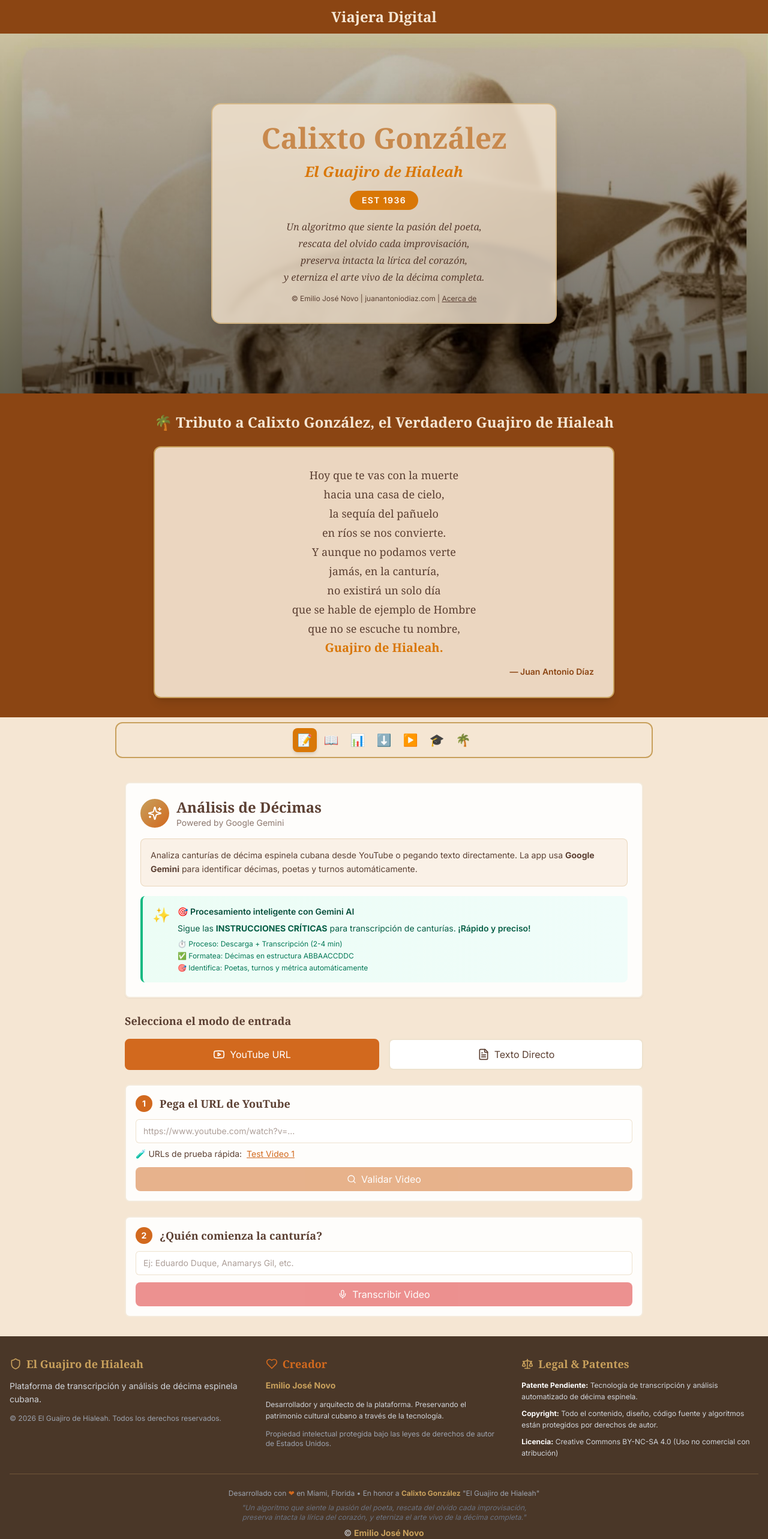
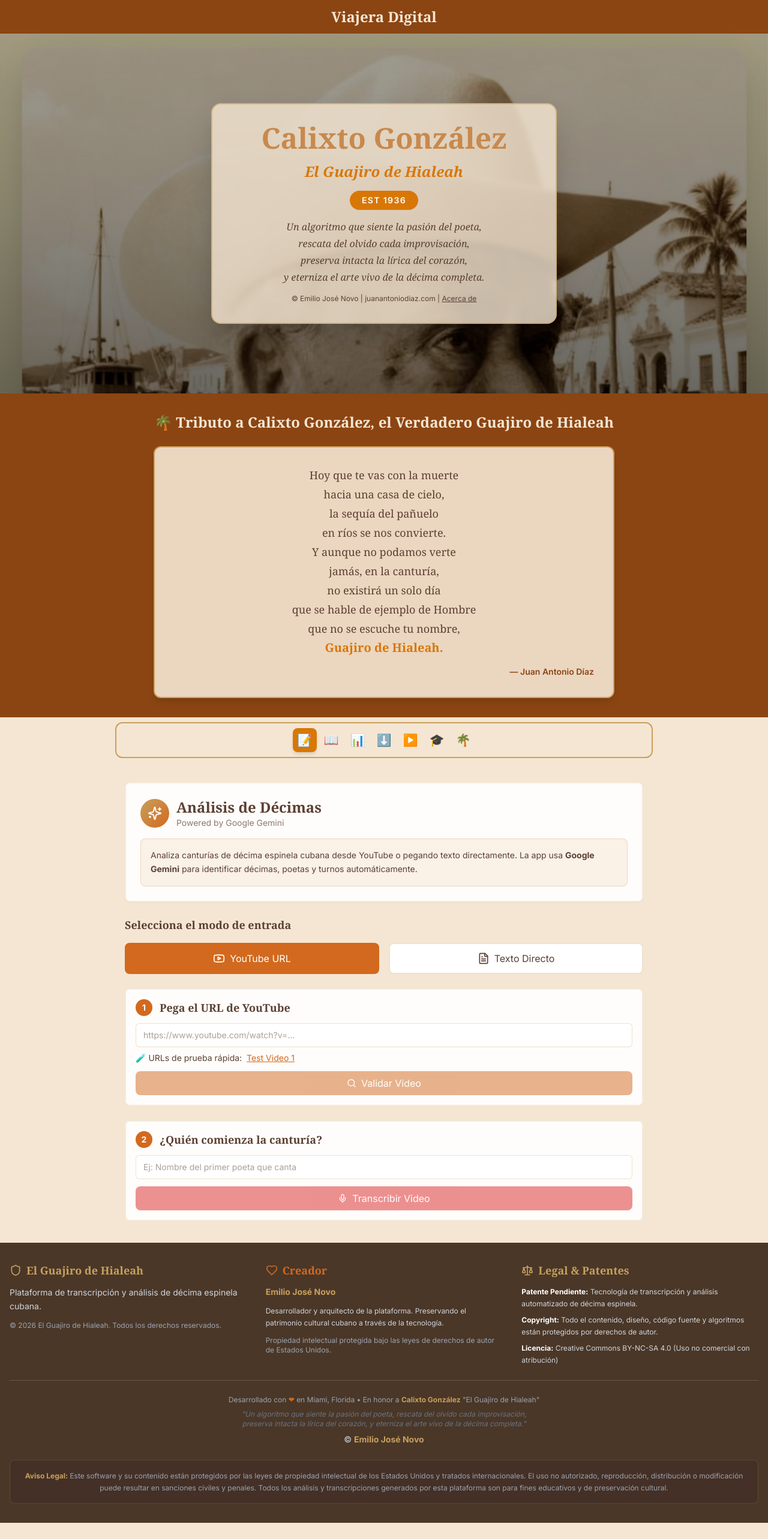
Before and after one commit to ejnburrows-rgb/VD-, a Next.js app: page / in a window 1280 px wide. Shown: the top 2566 px of the page at 60% size. After the commit the page ends 2539 px from the top, so only its background shows below. Built offline with nearby package versions, Linux system fonts and the light colour scheme; a web font is replaced by a local one.

Commit message:
UI updates: dim hero image, update input placeholder, remove Gemini example quote, fix API routes

```diff
--- a/app/api/[videoId]/analysis/route.ts
+++ b/app/api/[videoId]/analysis/route.ts
@@ -3,10 +3,10 @@ import { prisma } from '@/lib/db'
 
 export async function GET(
   request: NextRequest,
-  { params }: { params: { videoId: string } }
+  { params }: { params: Promise<{ videoId: string }> }
 ) {
   try {
-    const { videoId } = params
+    const { videoId } = await params
 
     const video = await prisma.video.findUnique({
       where: { id: videoId },
--- a/app/api/[videoId]/decimas/route.ts
+++ b/app/api/[videoId]/decimas/route.ts
@@ -3,10 +3,10 @@ import { prisma } from '@/lib/db'
 
 export async function GET(
   request: NextRequest,
-  { params }: { params: { videoId: string } }
+  { params }: { params: Promise<{ videoId: string }> }
 ) {
   try {
-    const { videoId } = params
+    const { videoId } = await params
 
     const video = await prisma.video.findUnique({
       where: { id: videoId },
--- a/app/api/[videoId]/export/pdf/route.ts
+++ b/app/api/[videoId]/export/pdf/route.ts
@@ -4,10 +4,10 @@ import { jsPDF } from 'jspdf'
 
 export async function GET(
   request: NextRequest,
-  { params }: { params: { videoId: string } }
+  { params }: { params: Promise<{ videoId: string }> }
 ) {
   try {
-    const { videoId } = params
+    const { videoId } = await params
 
     const video = await prisma.video.findUnique({
       where: { id: videoId },
--- a/app/api/[videoId]/export/share/route.ts
+++ b/app/api/[videoId]/export/share/route.ts
@@ -3,10 +3,10 @@ import { prisma } from '@/lib/db'
 
 export async function POST(
   request: NextRequest,
-  { params }: { params: { videoId: string } }
+  { params }: { params: Promise<{ videoId: string }> }
 ) {
   try {
-    const { videoId } = params
+    const { videoId } = await params
 
     const video = await prisma.video.findUnique({
       where: { id: videoId },
--- a/app/api/[videoId]/export/text/route.ts
+++ b/app/api/[videoId]/export/text/route.ts
@@ -3,10 +3,10 @@ import { prisma } from '@/lib/db'
 
 export async function GET(
   request: NextRequest,
-  { params }: { params: { videoId: string } }
+  { params }: { params: Promise<{ videoId: string }> }
 ) {
   try {
-    const { videoId } = params
+    const { videoId } = await params
 
     const video = await prisma.video.findUnique({
       where: { id: videoId },
--- a/components/hero-section.tsx
+++ b/components/hero-section.tsx
@@ -10,19 +10,19 @@ export function HeroSection() {
   return (
     <>
       <section className="relative w-full h-[600px] overflow-hidden">
-        {/* Background image */}
+        {/* Background image with subtle dimming */}
         <Image
           src="/calixto-gonzalez-hero.jpg"
           alt="Calixto González en el puerto de Hialeah"
           fill
-          className="object-cover object-top"
+          className="object-cover object-top brightness-[0.85]"
           priority
           quality={90}
           sizes="100vw"
         />
 
-        {/* subtle vignette */}
-        <div className="absolute inset-0 bg-gradient-to-b from-black/20 via-black/40 to-black/60" />
+        {/* Subtle dark overlay for gentle fade effect */}
+        <div className="absolute inset-0 bg-gradient-to-b from-black/25 via-black/35 to-black/50" />
 
         {/* Centered translucent writing square */}
         <div className="absolute inset-0 flex items-center justify-center px-4">
--- a/components/processing-section.tsx
+++ b/components/processing-section.tsx
@@ -132,27 +132,6 @@ export function ProcessingSection() {
               <strong>Google Gemini</strong> para identificar décimas, poetas y turnos automáticamente.
             </p>
           </div>
-
-          {/* Gemini AI Processing Section */}
-          <div className="bg-gradient-to-r from-emerald-50 to-teal-50 p-4 rounded-lg border-l-4 border-emerald-500">
-            <div className="flex items-start gap-3">
-              <div className="flex-shrink-0 text-2xl">✨</div>
-              <div className="flex-1">
-                <p className="font-semibold text-emerald-900 text-sm mb-2">
-                  🎯 Procesamiento inteligente con Gemini AI
-                </p>
-                <p className="text-sm text-emerald-800 mb-2">
-                  Sigue las <strong>INSTRUCCIONES CRÍTICAS</strong> para transcripción de canturías.
-                  <span className="font-semibold"> ¡Rápido y preciso!</span>
-                </p>
-                <div className="text-xs text-emerald-700 space-y-1">
-                  <p>⏱️ Proceso: Descarga + Transcripción (2-4 min)</p>
-                  <p>✅ Formatea: Décimas en estructura ABBAACCDDC</p>
-                  <p>🎯 Identifica: Poetas, turnos y métrica automáticamente</p>
-                </div>
-              </div>
-            </div>
-          </div>
         </div>
       </div>
 
@@ -265,7 +244,7 @@ export function ProcessingSection() {
             </div>
             <Input
               type="text"
-              placeholder="Ej: Eduardo Duque, Anamarys Gil, etc."
+              placeholder="Ej: Nombre del primer poeta que canta"
               value={singerName}
               onChange={(e) => setSingerName(e.target.value)}
               className="w-full bg-white border-[#C8A05C]/30"
@@ -303,7 +282,7 @@ export function ProcessingSection() {
             />
             <Input
               type="text"
-              placeholder="Ej: Eduardo Duque, Anamarys Gil, etc."
+              placeholder="Ej: Nombre del primer poeta que canta"
               value={singerName}
               onChange={(e) => setSingerName(e.target.value)}
               className="w-full mt-3 bg-white border-[#C8A05C]/30"
```
